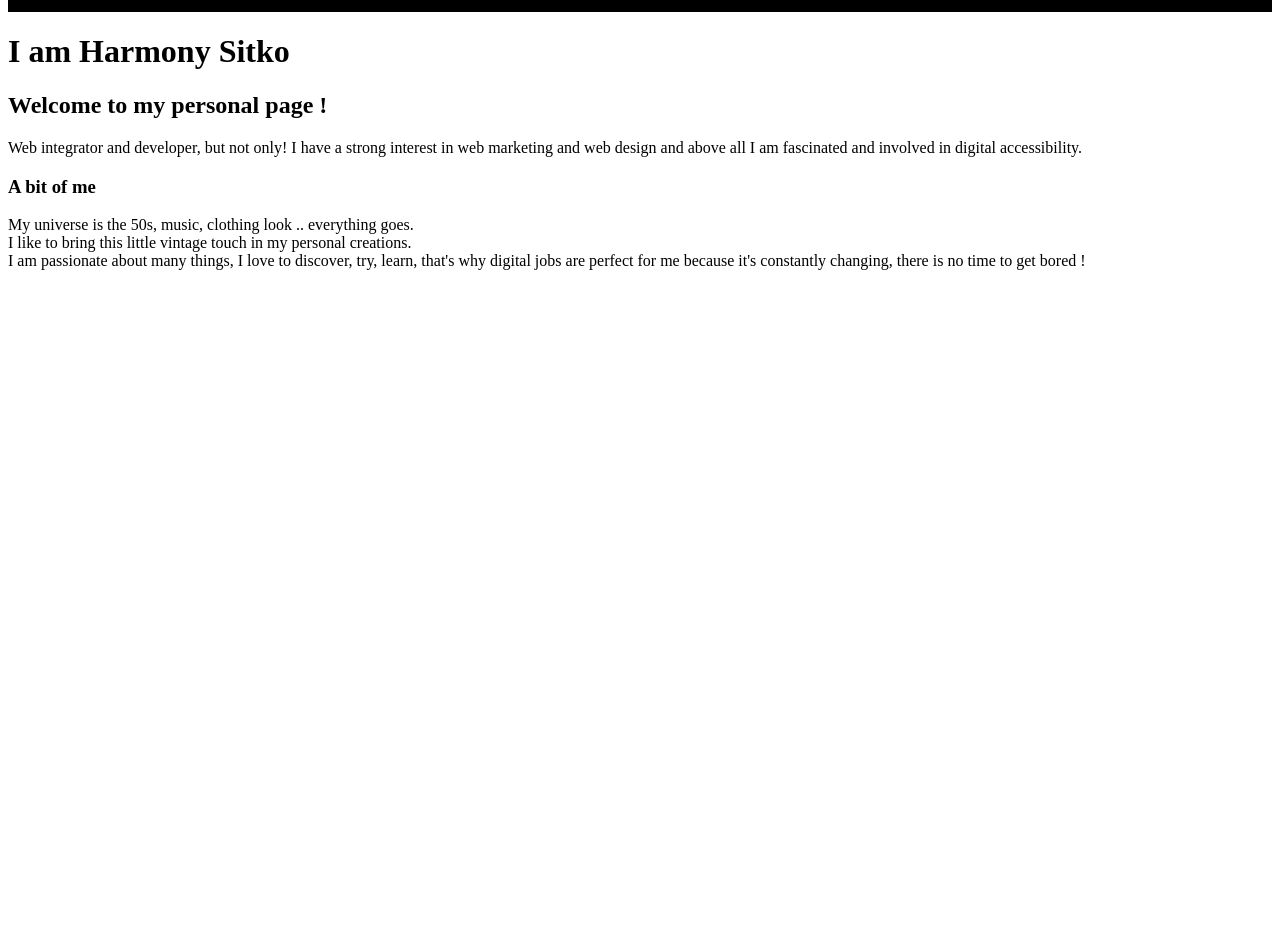
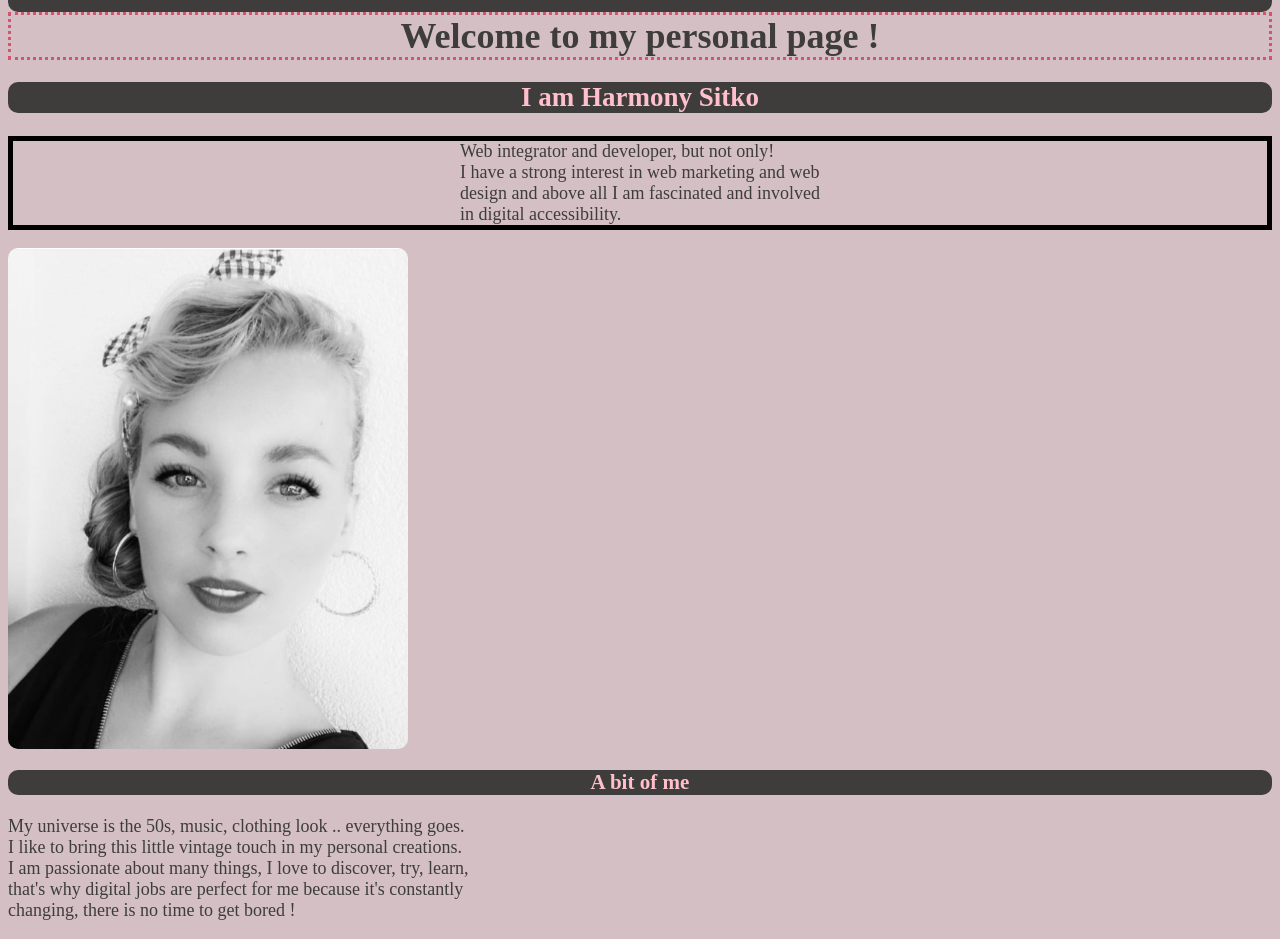
Before and after one commit to monystk/myprojects, a plain HTML site: page index.html in a window 1280 px wide. Shown: the part 291-1230 px from the top of the page. Before the commit the page ends 800 px from the top, so only its background shows below. Drawn offline with Linux system fonts and the light colour scheme.

Commit message:
color css and img

```diff
--- a/index.html
+++ b/index.html
@@ -28,8 +28,9 @@
 
         <div class="presentation-1">
 
-        <h1>I am Harmony Sitko</h1>
-        <h2>Welcome to my personal page ! </h2>
+        <h1>Welcome to my personal page !</h1>
+
+
 
     </div>
 </header>
@@ -39,22 +40,47 @@
 
     <div class="presentation-2">
 
-        <p>Web integrator and developer, but not only!
-            I have a strong interest in web marketing and web design and above all I am fascinated and involved in digital accessibility. </p>
+        <h2>I am Harmony Sitko </h2>
+
+        <p>Web integrator and developer, but not only!<br>
+            I have a strong interest in web marketing and web <br>
+            design and above all I am fascinated and involved<br>
+            in digital accessibility. </p>
+
 
     </div>
 
-    <div class="presentation-3">
 
-        <h3> A bit of me</h3>
-        <p>My universe is the 50s, music, clothing look .. everything goes.<br>
-            I like to bring this little vintage touch in my personal creations.<br>
+<div class="image-right">
 
-            I am passionate about many things, I love to discover, try, learn, that's why digital jobs are perfect for me because it's constantly changing, there is no time to get bored ! </p>
+      <img src="img/my.jpg" alt="Photo de Harmony Sitko">
 
-    </div>
+
+   </div>
+
+
+
+   <div class="presentation-3">
+
+    <h3> A bit of me</h3>
+    <p>My universe is the 50s, music, clothing look .. everything goes.<br>
+        I like to bring this little vintage touch in my personal creations.<br>
+
+        I am passionate about many things, I love to discover, try, learn,<br>
+         that's why digital jobs are perfect for me because it's constantly<br>
+          changing, there is no time to get bored ! </p>
+
+</div>
+
 
 </main>
 
+
+<footer>
+
+
+
+</footer>
+
 </body>
 </html>
--- a/style.css
+++ b/style.css
@@ -1,14 +1,63 @@
+
+body{
+    font-size: large;
+    justify-content: center;
+    background-color:rgb(212, 192, 196);
+    color:rgb(63, 60, 60) ;
+}
+
 nav {
- background-color: black;
+ background-color: rgb(63, 60, 60);
  min-height: 35vh;
  padding-top: 15px;
+ border-radius: 10px;
 }
  nav a {
   display: flex;
-
   justify-content:space-around ;
   padding: 15px;
   margin-top: 15px;
   color:#db7093;
   font-size: 20px;
  }
+
+
+.presentation-2 p {
+    border: solid,black,5px;
+    display:flex;
+    justify-content:center;
+}
+
+ h1{
+    display: flex;
+    justify-content: center;
+    margin-top: 30px;
+    border:dotted rgb(209, 86, 107);
+    margin:auto;
+
+ }
+
+
+h2{
+    display: flex;
+    justify-content: center;
+    background-color: rgb(63, 60, 60);
+    color:pink;
+    border-radius:10px
+
+}
+
+ .image-right img{
+    width:50vh;
+    display: flex;
+    justify-content: end;
+    border-radius: 10px;
+ }
+
+ h3{
+    display: flex;
+    justify-content: center;
+    background-color: rgb(63, 60, 60);
+    color:pink;
+    border-radius:10px ;
+ }
```
